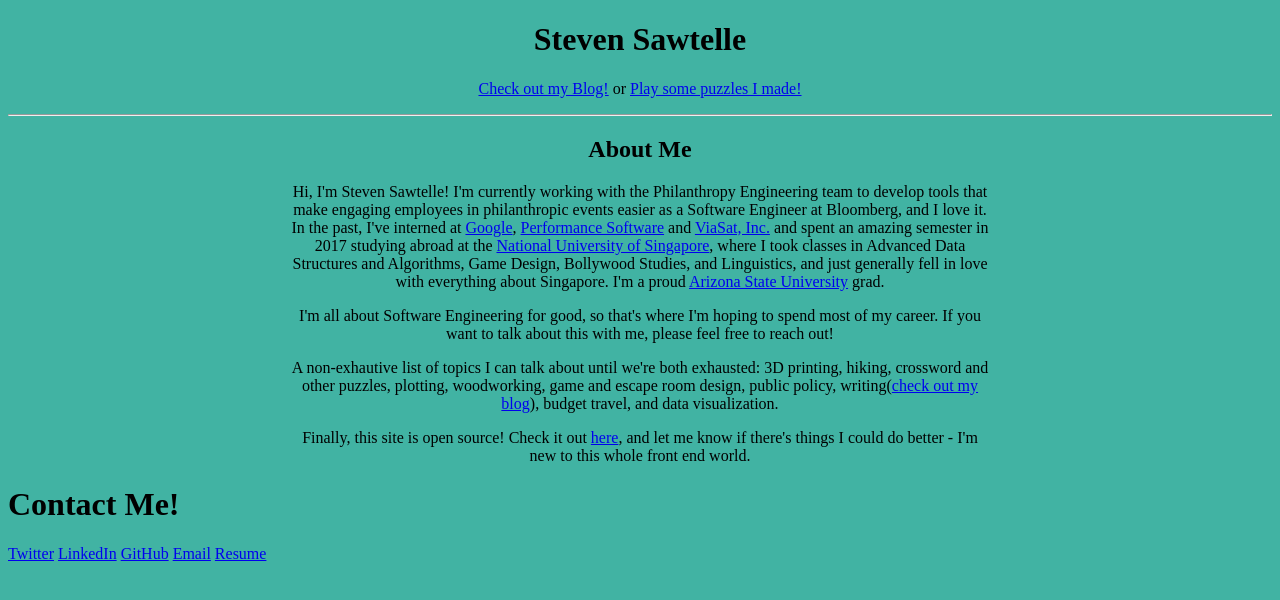
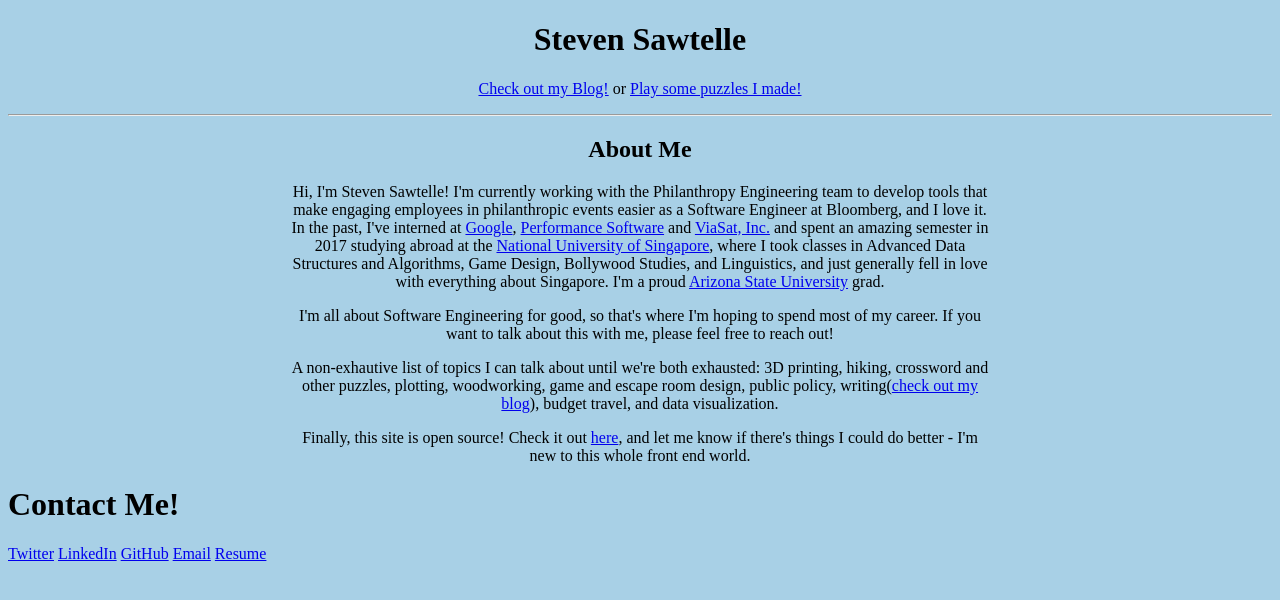
Before and after one commit to StevenSawtelle/stevensawtelle.github.io, a Jekyll site: the page built from index.md, in a window 1280 px wide. Shown: the top 600 px of the page. Built offline with Jekyll 4.4.1, drawn with Linux system fonts in a browser that asks for light colours; some web fonts are replaced.

Commit message:
change color

```diff
--- a/css/style.css
+++ b/css/style.css
@@ -17,5 +17,5 @@ p {
 }
 
 body {
-    background-color: #41B3A3;
+    background-color: #A8D0E6;
 }
```
